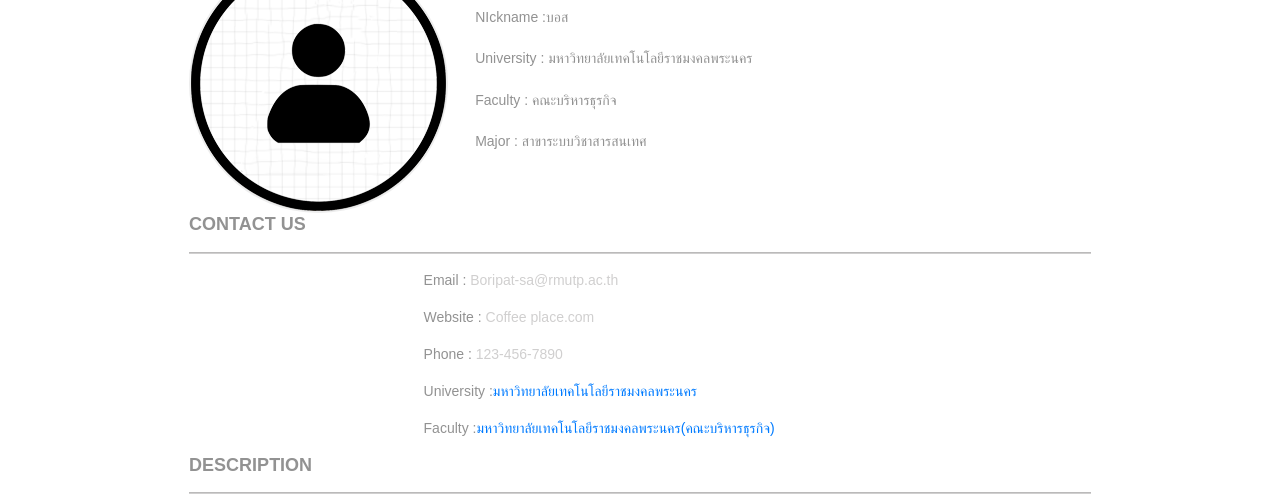
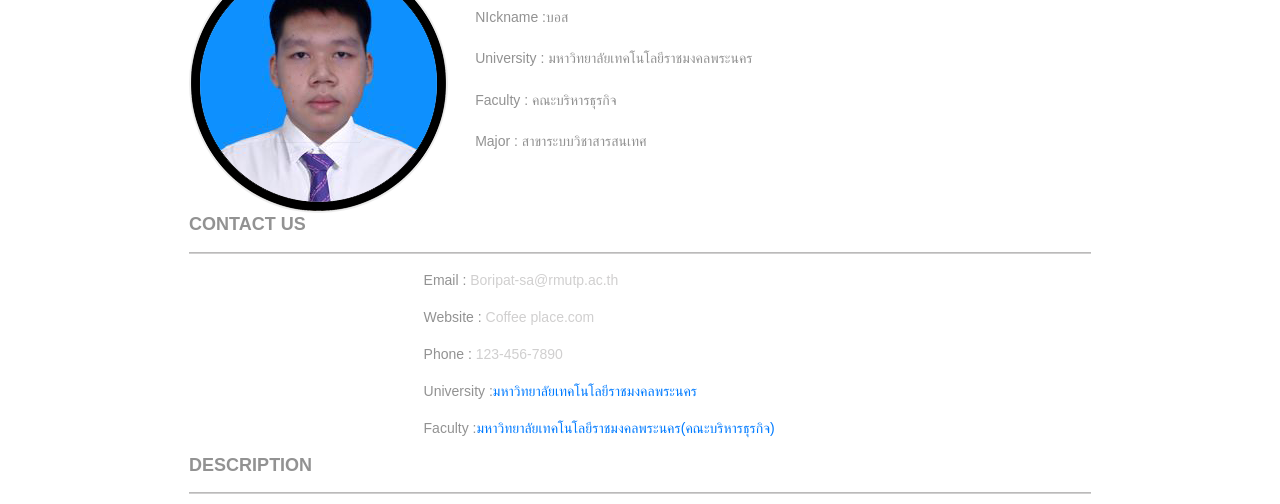
Before and after one commit to 076550305026-0Boripat/COFFEE-PLACES, a plain HTML site: page about me.html in a window 1280 px wide. Shown: the part 149-653 px from the top of the page. Drawn offline with Linux system fonts and the light colour scheme.

Commit message:
first commit

```diff
--- a/about me.html
+++ b/about me.html
@@ -56,7 +56,7 @@ body {
   </div>
   <div class="profilePhoto">
     <!-- Profile photo -->
-    <img src="aboutme/pro.png" alt="sample"> </div>
+    <img src="aboutme/ปจต.png" alt="sample"> </div>
   <!-- Identity details -->
   <section class="profileHeader">
     <h1>นายบริพัทธ์ สาระสุรีย์ภรณ์</h1>
```
Also changed, not shown: aboutme/ปจต.png (added).
